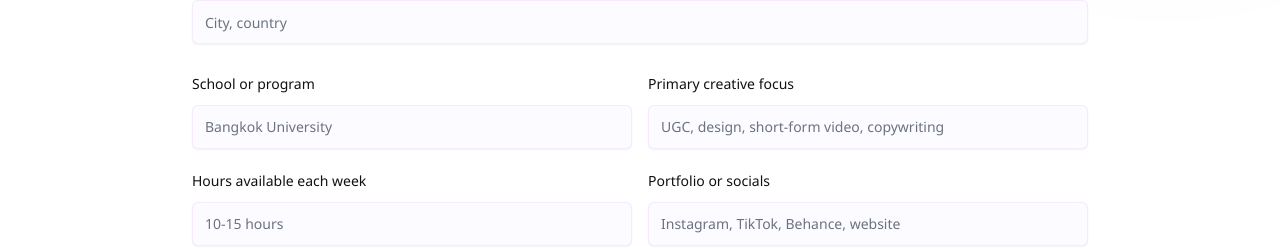
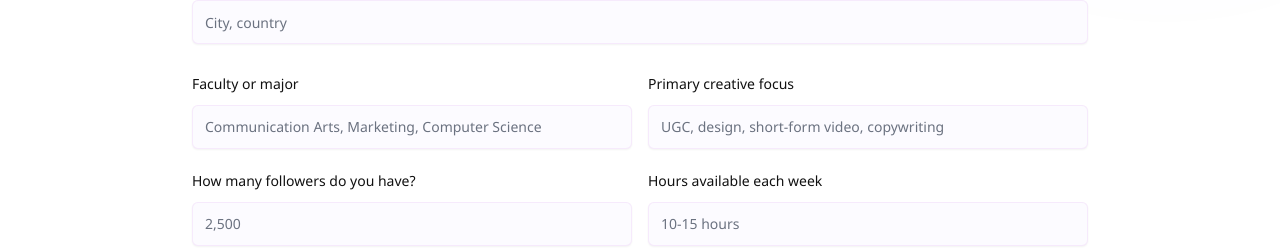
Before and after one commit to YoonieBoo/klusters-website, a Next.js app: page /signup in a window 1280 px wide. Shown: the part 549-800 px from the top of the page. Built offline with nearby package versions, Linux system fonts and the light colour scheme.

Commit message:
update onboarding content and fixes

```diff
--- a/app/signup/page.jsx
+++ b/app/signup/page.jsx
@@ -9,8 +9,9 @@ import { Textarea } from '@/components/ui/textarea'
 import { ToggleGroup, ToggleGroupItem } from '@/components/ui/toggle-group'
 
 const creatorQuestions = [
-  { name: 'school', label: 'School or program', placeholder: 'Bangkok University' },
+  { name: 'school', label: 'Faculty or major', placeholder: 'Communication Arts, Marketing, Computer Science' },
   { name: 'focusArea', label: 'Primary creative focus', placeholder: 'UGC, design, short-form video, copywriting' },
+  { name: 'followers', label: 'How many followers do you have?', placeholder: '2,500' },
   { name: 'hoursPerWeek', label: 'Hours available each week', placeholder: '10-15 hours' },
   { name: 'portfolio', label: 'Portfolio or socials', placeholder: 'Instagram, TikTok, Behance, website' },
   { name: 'interests', label: 'What do you want to contribute?', placeholder: 'Campaign production, editing, research, community growth' },
@@ -46,6 +47,7 @@ const initialFields = {
   location: '',
   school: '',
   focusArea: '',
+  followers: '',
   hoursPerWeek: '',
   portfolio: '',
   interests: '',
```
